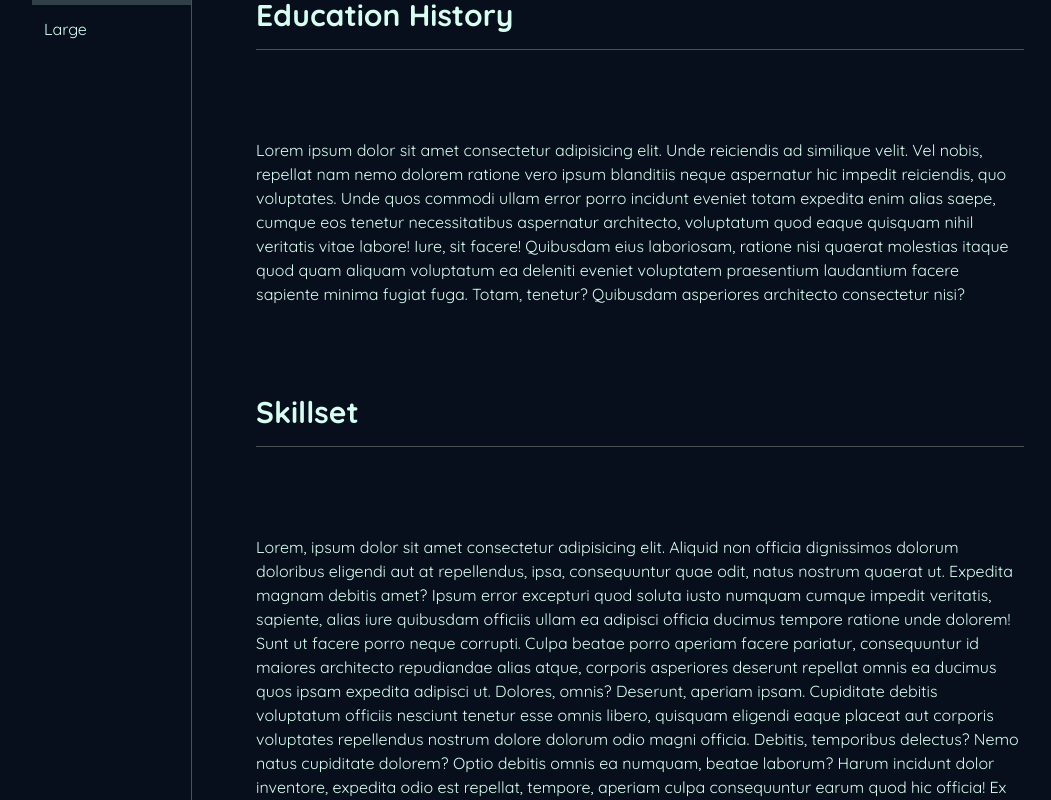
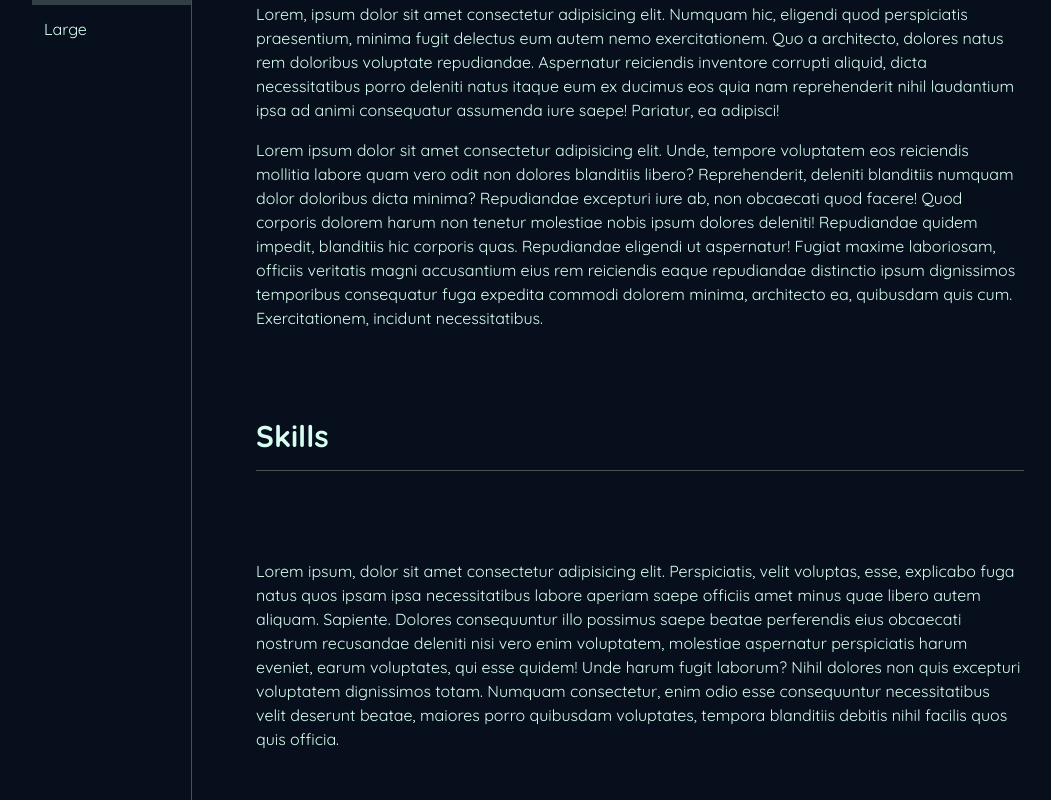
Before and after one commit to AtanasovCode/atanasov-wiki, a React (Vite) app: page / in a window 1280 px wide. Shown: the part 600-1400 px from the top of the page, without its empty margins (0-1051 px from the left). Built offline with nearby package versions, Linux system fonts and the light colour scheme.

Commit message:
create data folder for each article

```diff
--- /dev/null
+++ b/src/articles/MyInfo.tsx
@@ -0,0 +1,36 @@
+import Paragraph from "../components/text-elements/Paragraph"
+
+const myInfo = [
+    {
+        id: "education-history",
+        title: "Education History",
+        content: (
+            <>
+                <Paragraph>
+                    Lorem, ipsum dolor sit amet consectetur adipisicing elit. Numquam hic, eligendi quod perspiciatis praesentium, minima fugit delectus eum autem nemo exercitationem. Quo a architecto, dolores natus rem doloribus voluptate repudiandae.
+                    Aspernatur reiciendis inventore corrupti aliquid, dicta necessitatibus porro deleniti natus itaque eum ex ducimus eos quia nam reprehenderit nihil laudantium ipsa ad animi consequatur assumenda iure saepe! Pariatur, ea adipisci!
+                </Paragraph>
+                <Paragraph>
+                    Lorem ipsum dolor sit amet consectetur adipisicing elit. Unde, tempore voluptatem eos reiciendis mollitia labore quam vero odit non dolores blanditiis libero? Reprehenderit, deleniti blanditiis numquam dolor doloribus dicta minima?
+                    Repudiandae excepturi iure ab, non obcaecati quod facere! Quod corporis dolorem harum non tenetur molestiae nobis ipsum dolores deleniti! Repudiandae quidem impedit, blanditiis hic corporis quas. Repudiandae eligendi ut aspernatur!
+                    Fugiat maxime laboriosam, officiis veritatis magni accusantium eius rem reiciendis eaque repudiandae distinctio ipsum dignissimos temporibus consequatur fuga expedita commodi dolorem minima, architecto ea, quibusdam quis cum. Exercitationem, incidunt necessitatibus.
+                </Paragraph>
+            </>
+        )
+    },
+    {
+        id: "skillset",
+        title: "Skills",
+        content: (
+            <>
+                <Paragraph>
+                    Lorem ipsum, dolor sit amet consectetur adipisicing elit. Perspiciatis, velit voluptas, esse, explicabo fuga natus quos ipsam ipsa necessitatibus labore aperiam saepe officiis amet minus quae libero autem aliquam. Sapiente.
+                    Dolores consequuntur illo possimus saepe beatae perferendis eius obcaecati nostrum recusandae deleniti nisi vero enim voluptatem, molestiae aspernatur perspiciatis harum eveniet, earum voluptates, qui esse quidem! Unde harum fugit laborum?
+                    Nihil dolores non quis excepturi voluptatem dignissimos totam. Numquam consectetur, enim odio esse consequuntur necessitatibus velit deserunt beatae, maiores porro quibusdam voluptates, tempora blanditiis debitis nihil facilis quos quis officia.
+                </Paragraph>
+            </>
+        )
+    }
+]
+
+export { myInfo };
--- a/src/components/main/MainBody.tsx
+++ b/src/components/main/MainBody.tsx
@@ -1,5 +1,8 @@
 import Paragraph from "../text-elements/Paragraph";
 import Heading from "../text-elements/Heading";
+
+import { myInfo } from "../../articles/MyInfo";
+
 
 const MainBody = () => {
     return (
@@ -13,39 +16,18 @@ const MainBody = () => {
                 Laudantium quae deserunt ad. Dolores, provident maiores cupiditate, doloremque commodi ullam impedit reprehenderit error ea, eligendi rem? Nisi velit quaerat architecto ea, quae officia? Accusamus ex ut ipsa adipisci ipsam?
                 Animi nisi vitae recusandae commodi sint! Corporis libero, dolorem explicabo, temporibus aperiam a iure nisi ratione qui culpa, recusandae voluptas molestias earum sequi magnam dignissimos animi velit quam id impedit!
             </Paragraph>
-
-            <Paragraph>
-                Lorem ipsum, dolor sit amet consectetur adipisicing elit. Quis esse sunt ipsa veniam ratione, odit cupiditate saepe qui laudantium repellendus ad explicabo provident deleniti dolores blanditiis officiis quibusdam autem quo.
-                Deserunt aut ipsam et dolorum perspiciatis aperiam, necessitatibus maxime deleniti porro consequuntur. Commodi doloribus tenetur exercitationem fugit consequatur deleniti nulla eveniet distinctio accusantium, saepe perspiciatis, veniam, rerum deserunt nisi suscipit.
-            </Paragraph>
-
-            <Heading>
-                Education History
-            </Heading>
-            <Paragraph>
-                Lorem ipsum dolor sit amet consectetur adipisicing elit. Unde reiciendis ad similique velit. Vel nobis, repellat nam nemo dolorem ratione vero ipsum blanditiis neque aspernatur hic impedit reiciendis, quo voluptates.
-                Unde quos commodi ullam error porro incidunt eveniet totam expedita enim alias saepe, cumque eos tenetur necessitatibus aspernatur architecto, voluptatum quod eaque quisquam nihil veritatis vitae labore! Iure, sit facere!
-                Quibusdam eius laboriosam, ratione nisi quaerat molestias itaque quod quam aliquam voluptatum ea deleniti eveniet voluptatem praesentium laudantium facere sapiente minima fugiat fuga. Totam, tenetur? Quibusdam asperiores architecto consectetur nisi?
-            </Paragraph>
-
-            <Heading>
-                Skillset
-            </Heading>
-            <Paragraph>
-                Lorem, ipsum dolor sit amet consectetur adipisicing elit. Aliquid non officia dignissimos dolorum doloribus eligendi aut at repellendus, ipsa, consequuntur quae odit, natus nostrum quaerat ut. Expedita magnam debitis amet?
-                Ipsum error excepturi quod soluta iusto numquam cumque impedit veritatis, sapiente, alias iure quibusdam officiis ullam ea adipisci officia ducimus tempore ratione unde dolorem! Sunt ut facere porro neque corrupti.
-                Culpa beatae porro aperiam facere pariatur, consequuntur id maiores architecto repudiandae alias atque, corporis asperiores deserunt repellat omnis ea ducimus quos ipsam expedita adipisci ut. Dolores, omnis? Deserunt, aperiam ipsam.
-                Cupiditate debitis voluptatum officiis nesciunt tenetur esse omnis libero, quisquam eligendi eaque placeat aut corporis voluptates repellendus nostrum dolore dolorum odio magni officia. Debitis, temporibus delectus? Nemo natus cupiditate dolorem?
-                Optio debitis omnis ea numquam, beatae laborum? Harum incidunt dolor inventore, expedita odio est repellat, tempore, aperiam culpa consequuntur earum quod hic officia! Ex omnis quisquam, iste deleniti itaque error?
-            </Paragraph>
-
-            <Heading>
-                Atanasov's Projects
-            </Heading>
-            <Paragraph>
-                Lorem, ipsum dolor sit amet consectetur adipisicing elit. Adipisci, minus a. Quam porro repellat et deserunt laborum, perferendis architecto corrupti! Recusandae corporis reiciendis consequuntur, mollitia qui asperiores! Voluptate, aspernatur dolores!
-                Unde obcaecati maiores, mollitia perspiciatis rem, minima natus sunt beatae officiis dolore ex in et tempora eveniet sapiente! Libero harum magnam deleniti neque non esse ratione. Nemo tempora placeat dolorum.
-            </Paragraph>
+            {
+                myInfo.map((data) => {
+                    return (
+                        <>
+                            <Heading id={data.id}>
+                                {data.title}
+                            </Heading>
+                            {data.content}
+                        </>
+                    );
+                })
+            }
         </div>
     );
 }
--- a/src/components/text-elements/Heading.tsx
+++ b/src/components/text-elements/Heading.tsx
@@ -1,18 +1,16 @@
 
 interface HeadingProps {
     children: React.ReactNode
+    id: string
 
 }
 
 
-const Heading = ({ children }: HeadingProps) => {
-
-    const heading = children?.toLocaleString().toLowerCase().split(" ").join("-")
-
+const Heading = ({ children, id }: HeadingProps) => {
     return (
         <div
             className="font-bold text-3xl my-22 pb-4 border-b border-secondary/50"
-            id={heading}
+            id={id}
         >
             {children}
         </div>
```
